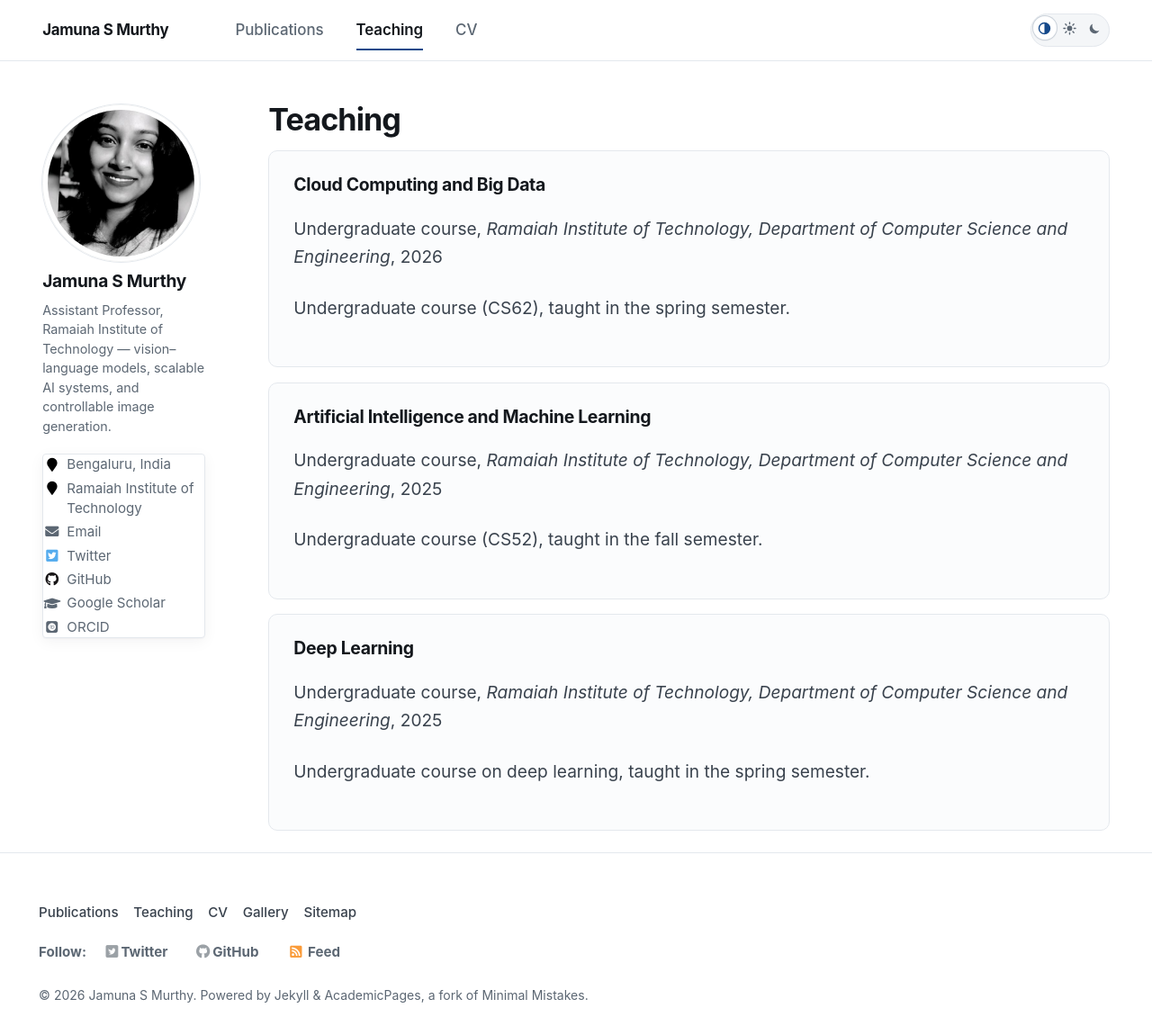
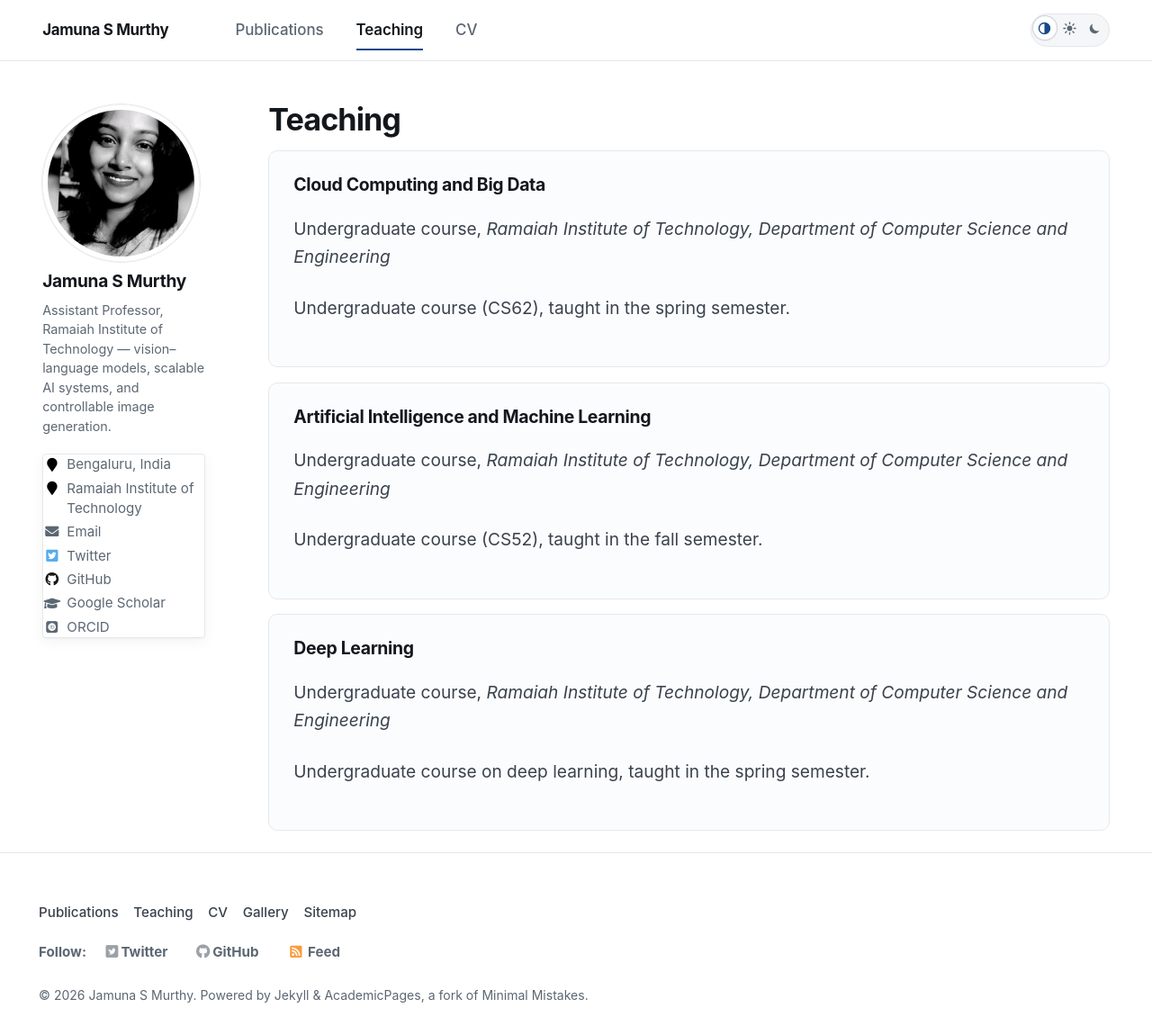
Before and after one commit to JamunaSMurthy/JamunaSMurthy.github.io, a Jekyll site: the page built from _pages/teaching.html, in a window 1280 px wide and 1150 px high. Shown: the whole window at 90% size. Built offline with Jekyll 4.4.1, drawn with Linux system fonts in a browser that asks for light colours; some web fonts are replaced.

Commit message:
Hide years on teaching entries
Co-Authored-By: Claude Opus 5.5 <noreply@anthropic.com>

```diff
--- a/_includes/archive-single.html
+++ b/_includes/archive-single.html
@@ -56,7 +56,7 @@
     {% endif %}
 
         {% if post.collection == 'teaching' %}
-          <p> {{ post.type }}, <i>{{ post.venue }}</i>, {{ post.date | default: "1900-01-01" | date: "%Y" }} </p>
+          <p> {{ post.type }}, <i>{{ post.venue }}</i> </p>
         {% elsif post.collection == 'publications' %}
           {% if post.authors %}<p class="archive__item-authors">{{ post.authors }}</p>{% endif %}
           <p class="archive__item-venue">{{ post.venue }}, {{ post.date | default: "1900-01-01" | date: "%Y" }}</p>
--- a/_layouts/single.html
+++ b/_layouts/single.html
@@ -35,7 +35,7 @@ layout: default
         {% endif %}
 
         {% if page.collection == 'teaching' %}
-          <p> {{ page.type }}, <i>{{ page.venue }}</i>, {{ page.date | default: "1900-01-01" | date: "%Y" }} </p>
+          <p> {{ page.type }}, <i>{{ page.venue }}</i> </p>
         {% elsif page.collection == 'publications' %}
           {% if page.authors %}<p class="archive__item-authors">{{ page.authors }}</p>{% endif %}
           {% if page.venue %}<p class="archive__item-venue">{{ page.venue }}, {{ page.date | default: "1900-01-01" | date: "%Y" }}</p>{% endif %}
```
